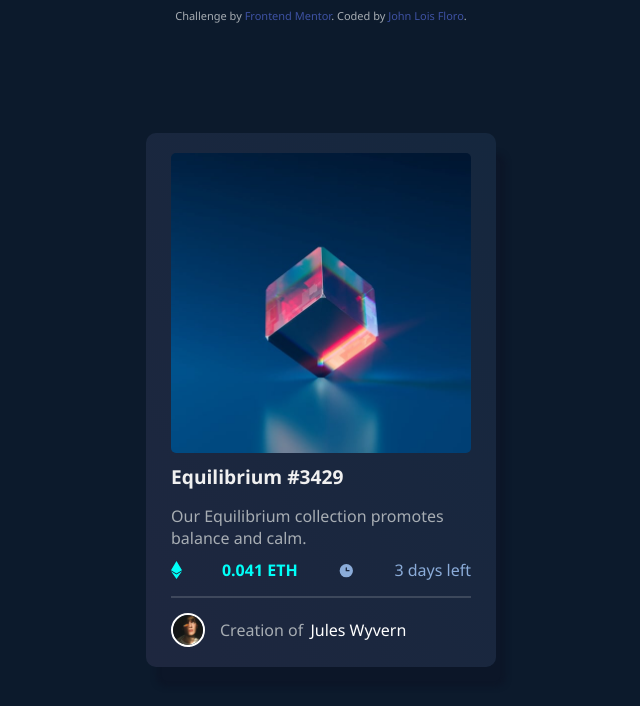
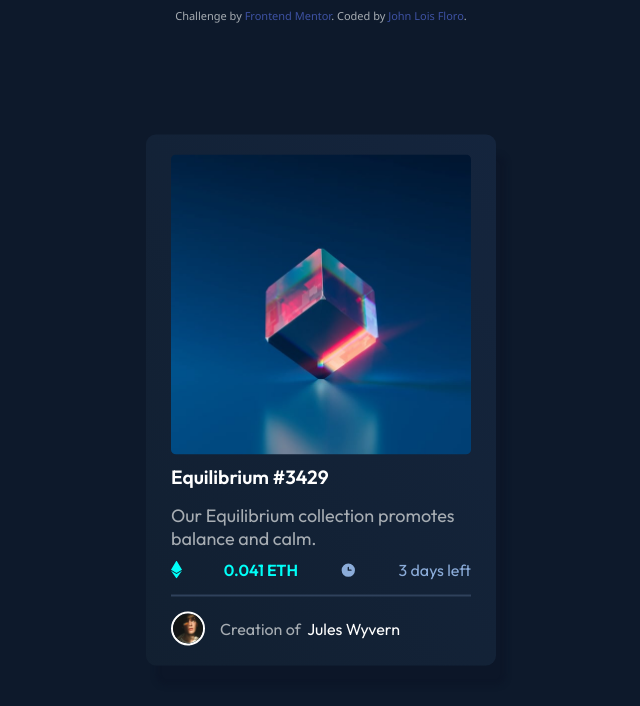
Before and after one commit to loifloro/nft-preview-card-component, a PHP site: page / in a window 1280 px wide. Shown: the top 706 px of the page, without its empty margins (319-959 px from the left). Run offline with PHP 8.4, Linux system fonts and the light colour scheme.

Commit message:
change colors and font

```diff
--- a/style.css
+++ b/style.css
@@ -1,24 +1,23 @@
-/*
-Primary Font: 'Segoe UI', Tahoma, Geneva, Verdana, sans-serif;
+@import url('https://fonts.googleapis.com/css2?family=Outfit:wght@300;400;600&display=swap');
 
-Accent Color: rgb(11,166,167)
-*/
+/* See style-guide.md for referrence */
+
 body {
-    background: rgb(12,26,44);
+    background: hsl(216, 54%, 11%);
 }
 
 hr {
-    border: 1px solid rgba(167, 173, 179, 0.242);
+    border: 1px solid hsl(215, 32%, 27%);
     margin-block: 15px;
 }
 
 .container {
-    background: linear-gradient(to left bottom ,rgb(21,39,62) , rgb(30,39,63));
+    background: linear-gradient(to left bottom ,hsl(216, 50%, 16%) , hsl(213, 47%, 13%));
     box-shadow: 10px 20px 5px rgb(12,22,40) ;
     border-radius: 10px;
     padding: 20px 25px;
     width: min-content;
-    font-family: 'Segoe UI', Tahoma, Geneva, Verdana, sans-serif;
+    font-family: Outfit ,'Segoe UI', Tahoma, Geneva, Verdana, sans-serif;
 
     position: absolute;
     top: 50%;
@@ -63,7 +62,7 @@ hr {
 } */
 
 .container__title {
-    color: rgb(240, 240, 240);
+    color: hsl(0, 0%, 100%);
     font-size: larger;
     font-weight: bold;
 
@@ -72,7 +71,7 @@ hr {
 }
 
 .container__title:hover {
-    color: rgb(0,255,248);
+    color: hsl(178, 100%, 50%);
     cursor: pointer;
 }
 
@@ -82,6 +81,7 @@ hr {
     display: flex;
     flex-wrap: wrap;
     padding-block: 5px;
+    font-size: 18px;
 }
 
 .container__caption {
```
